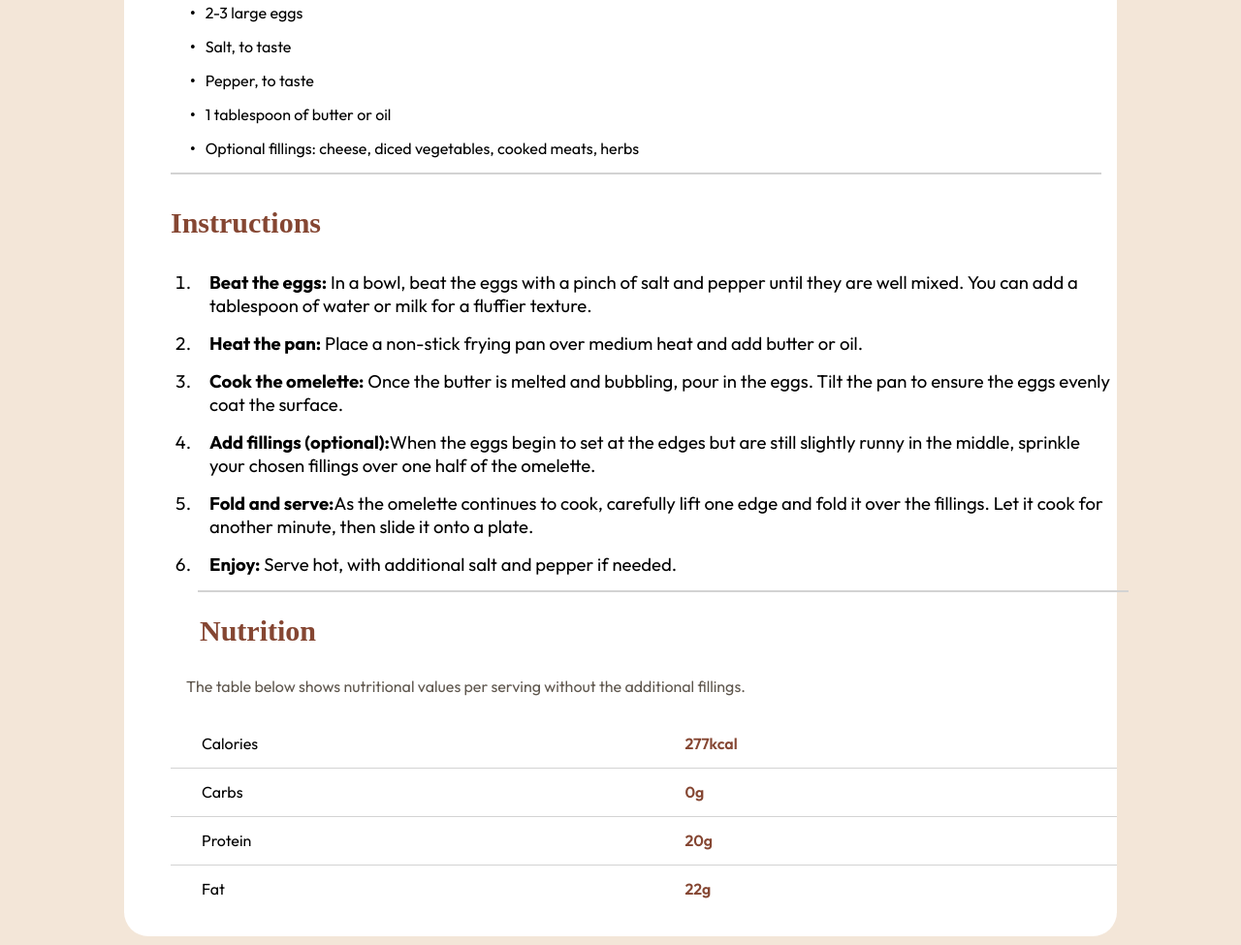
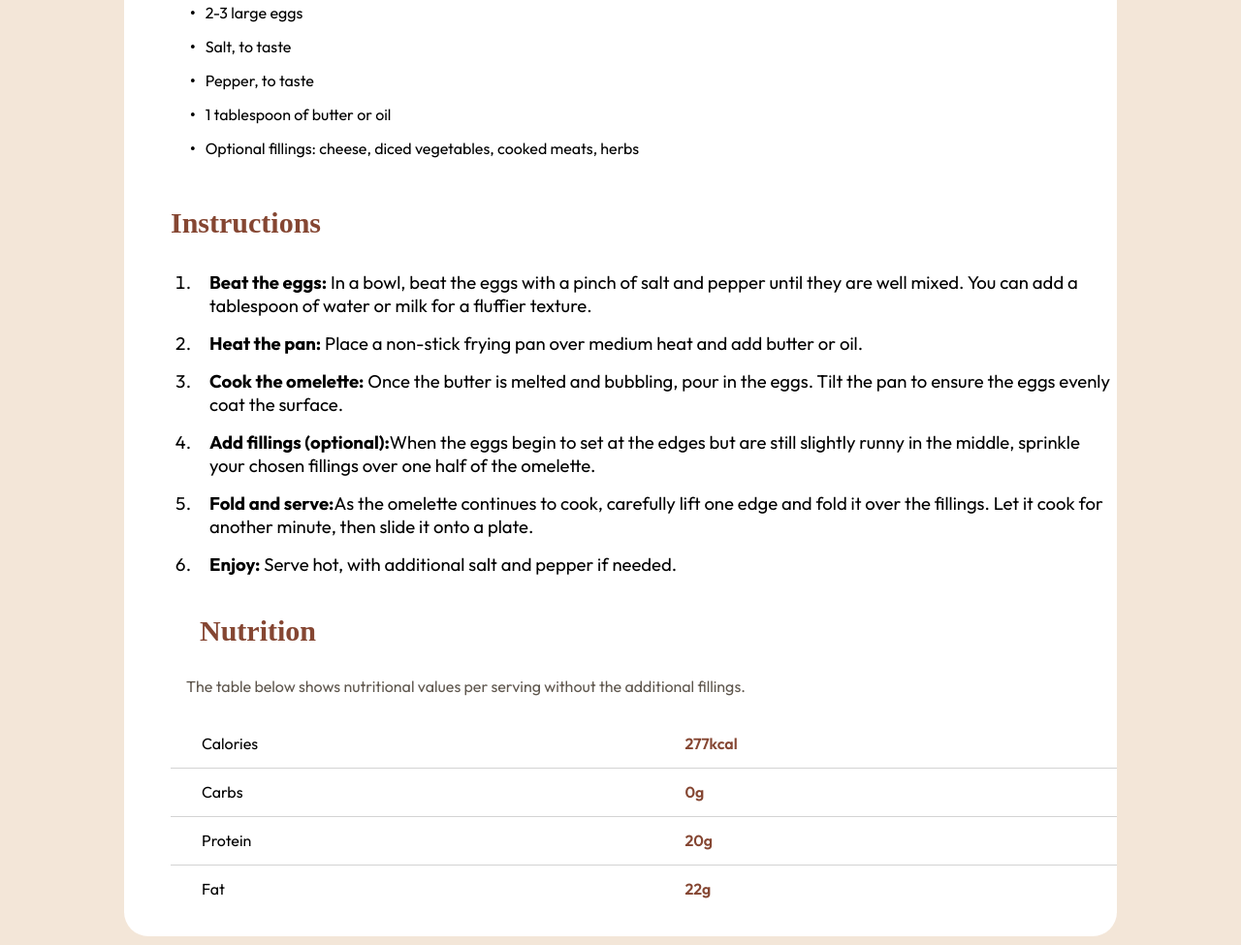
Before and after one commit to mazenelzahed/frontEnd-Mentor-02, a plain HTML site: page index.html in a window 1280 px wide. Shown: the part 1004-1979 px from the top of the page at 97% size. Drawn offline with Linux system fonts and the light colour scheme; files whose address does not match are found by name.

Commit message:
update html

```diff
--- a/index.html
+++ b/index.html
@@ -31,7 +31,6 @@
         <li>Pepper, to taste</li>
         <li>1 tablespoon of butter or oil</li>
         <li>Optional fillings: cheese, diced vegetables, cooked meats, herbs</li>
-        <div class="border"></div>
       </ul>
     </div>
     <div class="Instructions">
@@ -43,7 +42,6 @@
         <li><p><b>Add fillings (optional):</b>When the eggs begin to set at the edges but are still slightly runny in the middle, sprinkle your chosen fillings over one half of the omelette.</p></li>
         <li><p><b>Fold and serve:</b>As the omelette continues to cook, carefully lift one edge and fold it over the fillings. Let it cook for another minute, then slide it onto a plate.</p></li>
         <li><p><b>Enjoy:</b> Serve hot, with additional salt and pepper if needed.</p></li>
-        <div class="border"></div>
       </ol>
     </div>
     <div class="Nutrition">
```
